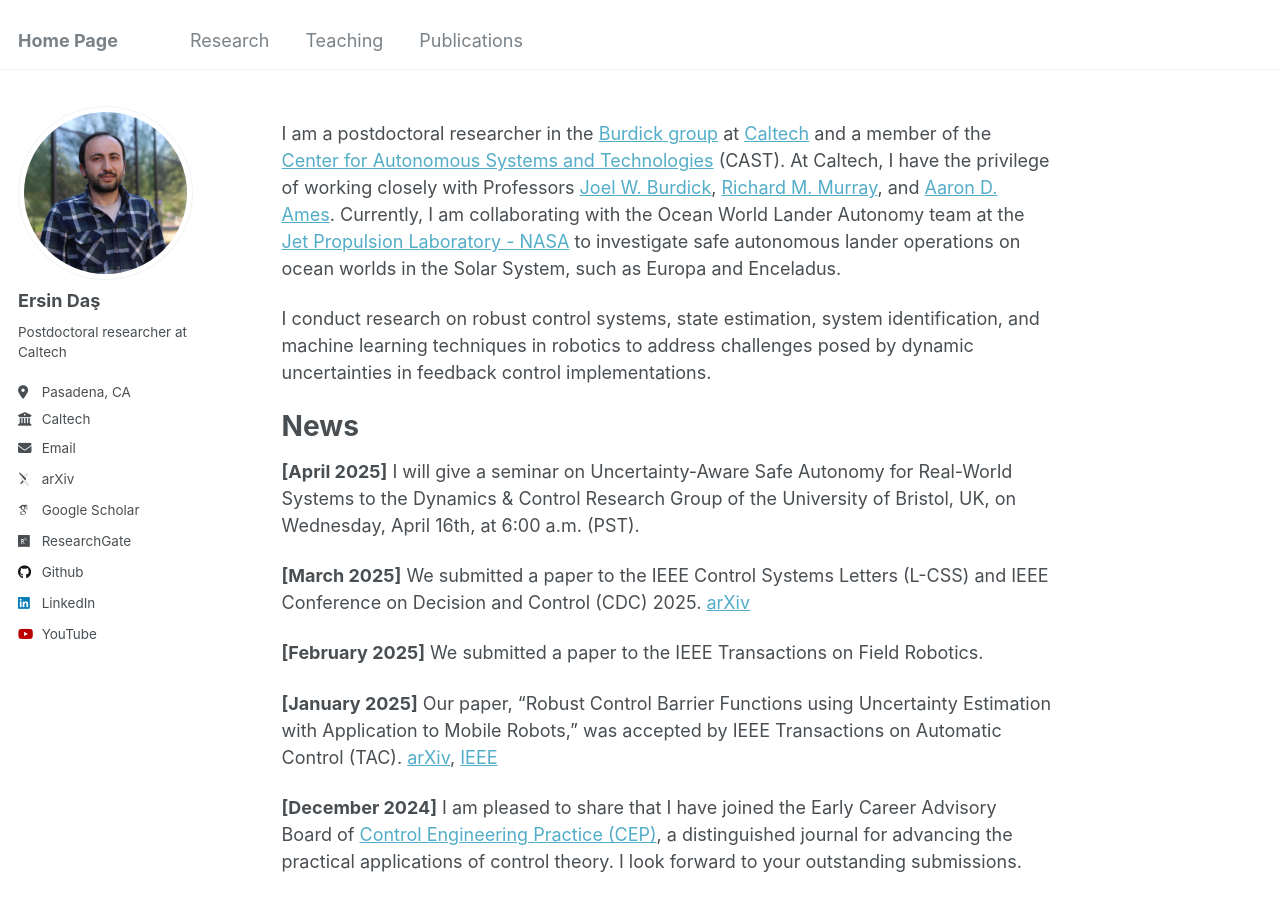
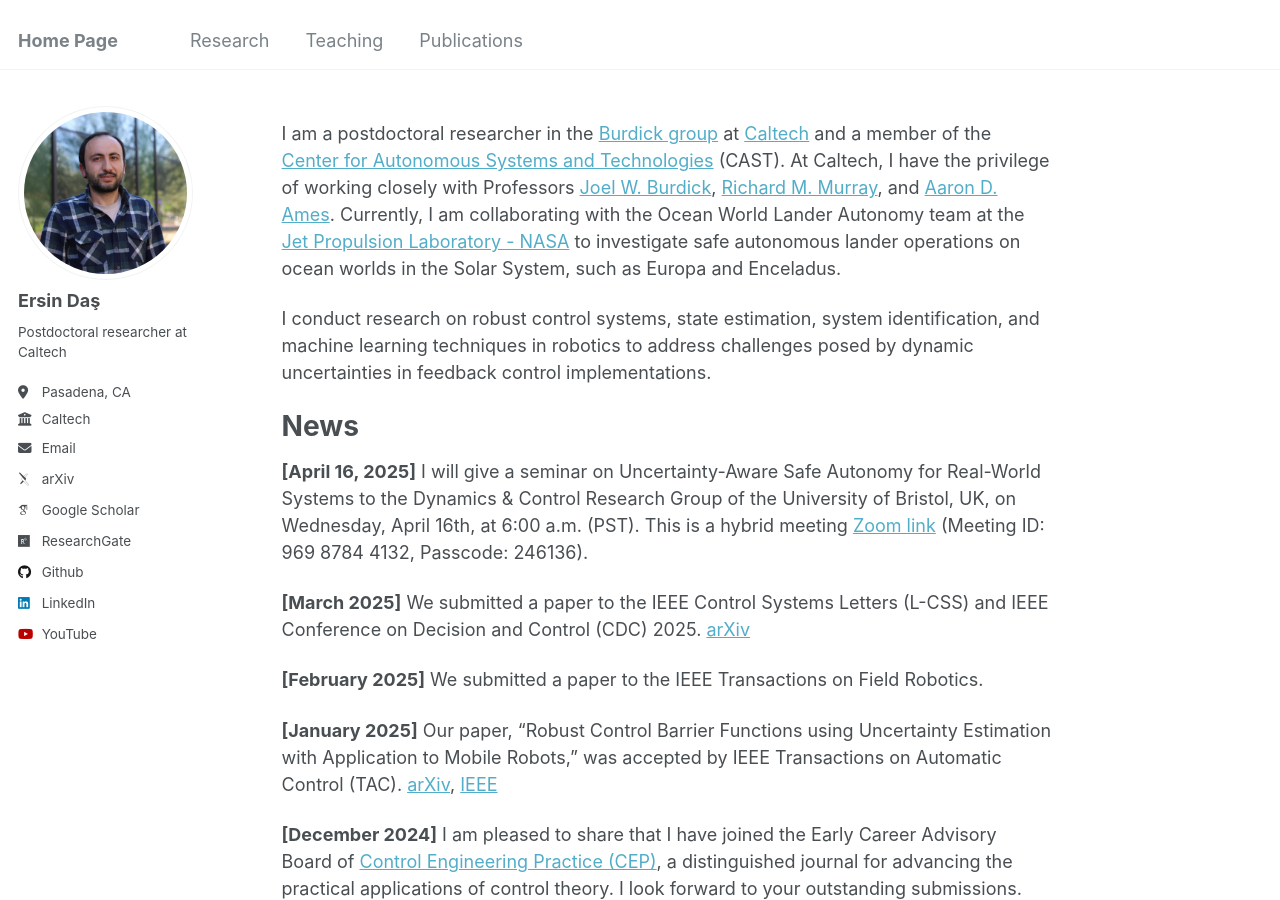
Before and after one commit to ersindas/ersindas.github.io, a Jekyll site: the page built from _pages/about.md, in a window 1280 px wide and 900 px high. Built offline with Jekyll 4.4.1, drawn with Linux system fonts in a browser that asks for light colours; some web fonts are replaced.

Commit message:
Update about.md
Seminar

```diff
--- a/_pages/about.md
+++ b/_pages/about.md
@@ -13,7 +13,7 @@ I conduct research on robust control systems, state estimation, system identific
 
 News
 ======
-**[April 2025]** I will give a seminar on Uncertainty-Aware Safe Autonomy for Real-World Systems to the Dynamics & Control Research Group of the University of Bristol, UK, on Wednesday, April 16th, at 6:00 a.m. (PST).
+**[April 16, 2025]** I will give a seminar on Uncertainty-Aware Safe Autonomy for Real-World Systems to the Dynamics & Control Research Group of the University of Bristol, UK, on Wednesday, April 16th, at 6:00 a.m. (PST). This is a hybrid meeting [Zoom link](https://bristol-ac-uk.zoom.us/j/96987844132?pwd=aUNnx6lfS62ee1R4WKpYcPUvfM659k.1) (Meeting ID: 969 8784 4132, Passcode: 246136).
 
 **[March 2025]** We submitted a paper to the IEEE Control Systems Letters (L-CSS) and IEEE Conference on Decision and Control (CDC) 2025. [arXiv](https://arxiv.org/pdf/2503.15734)
 
```
